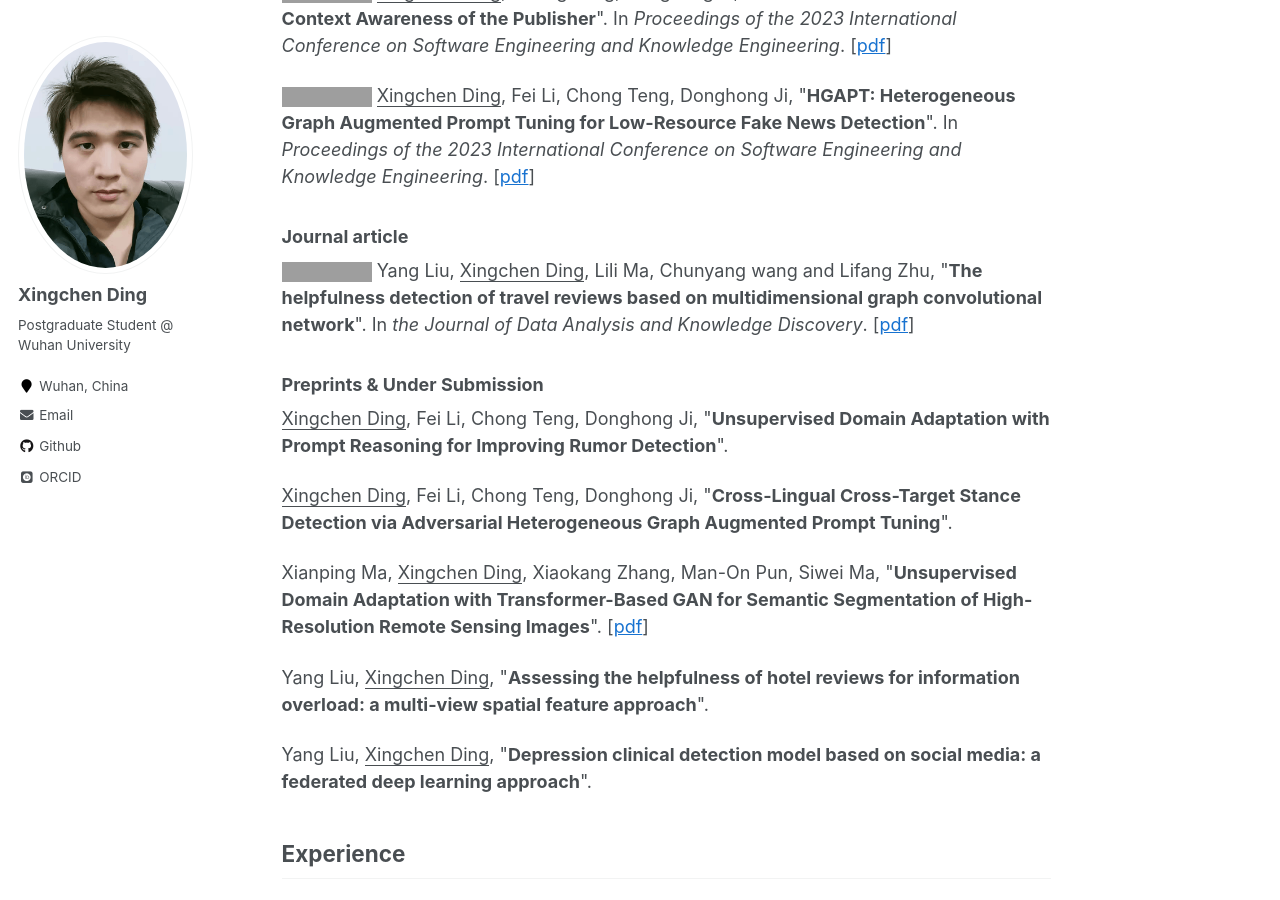
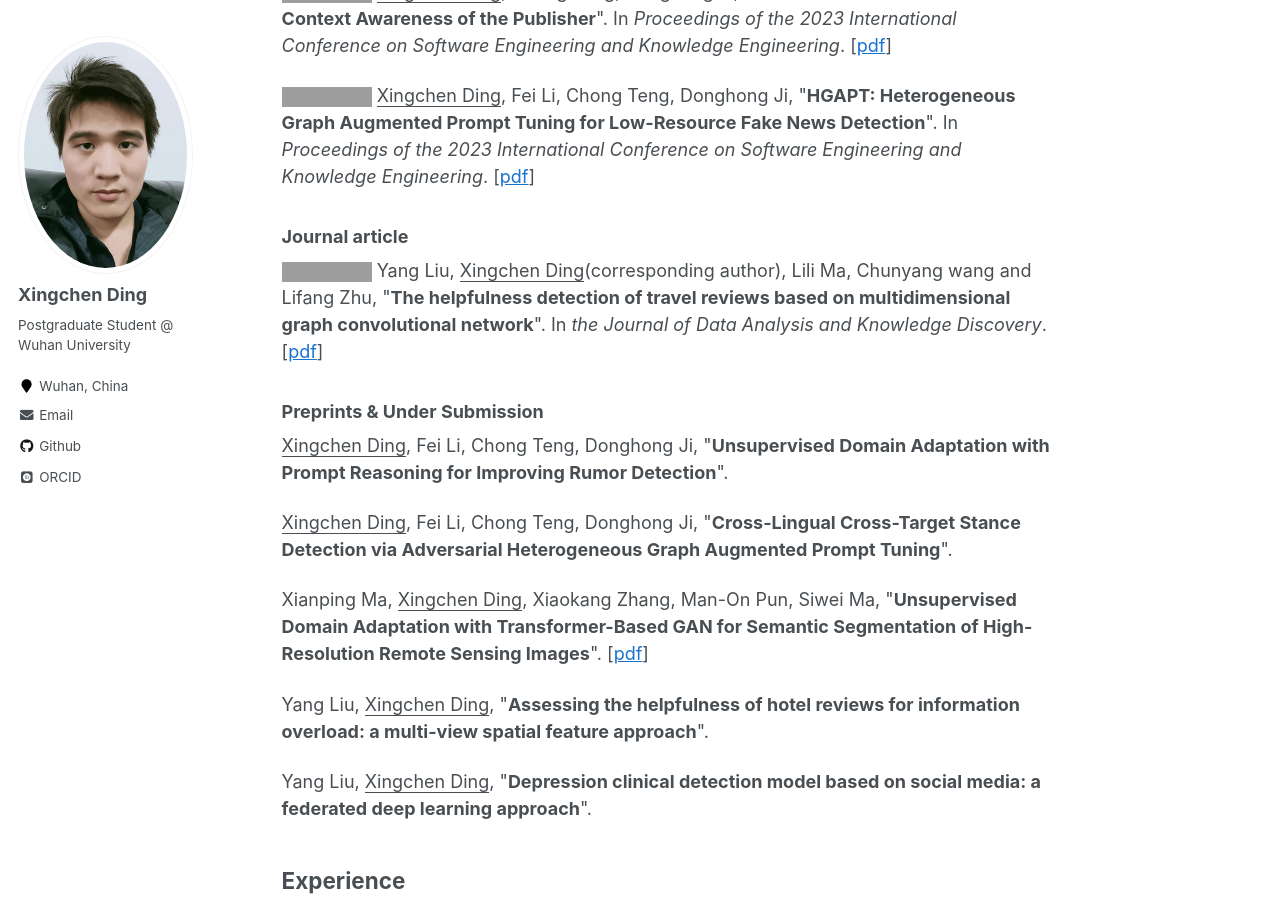
Before and after one commit to xingos123/xingos123.github.io, a Jekyll site: the page built from _pages/about.md, in a window 1280 px wide and 900 px high, scrolled down 1654 px. Built offline with Jekyll 4.4.1, drawn with Linux system fonts in a browser that asks for light colours; some web fonts are replaced; comment, search, counter and statistics services are not loaded; grey boxes are pictures that could not be loaded.

Commit message:
add. pap

```diff
--- a/_pages/about.md
+++ b/_pages/about.md
@@ -65,7 +65,7 @@ I am always looking for related colaboration. If you are interested to chat with
 
 ### Journal article
 
-<a href="https://kns.cnki.net/kcms2/article/abstract?v=3uoqIhG8C45S0n9fL2suRadTyEVl2pW9UrhTDCdPD66BsvSnCfrndbo-MNSP4LaaudAxAHu5zn55gm4f--rgb-5ZwxHsyZmC&uniplatform=NZKPT" target="_blank"><img src="https://img.shields.io/badge/DAKD-blue?style=flat-square"></a> Yang Liu, <u>Xingchen Ding</u>, Lili Ma, Chunyang wang and Lifang Zhu, &quot;**The helpfulness detection of travel reviews based on multidimensional graph convolutional network**&quot;. In *the Journal of Data Analysis and Knowledge Discovery*. [[pdf](https://xingos123.github.io/files/dataanalysis/multidimensional-graph-convolutional-network.pdf)]
+<a href="https://kns.cnki.net/kcms2/article/abstract?v=3uoqIhG8C45S0n9fL2suRadTyEVl2pW9UrhTDCdPD66BsvSnCfrndbo-MNSP4LaaudAxAHu5zn55gm4f--rgb-5ZwxHsyZmC&uniplatform=NZKPT" target="_blank"><img src="https://img.shields.io/badge/DAKD-blue?style=flat-square"></a> Yang Liu, <u>Xingchen Ding</u>(corresponding author), Lili Ma, Chunyang wang and Lifang Zhu, &quot;**The helpfulness detection of travel reviews based on multidimensional graph convolutional network**&quot;. In *the Journal of Data Analysis and Knowledge Discovery*. [[pdf](https://xingos123.github.io/files/dataanalysis/multidimensional-graph-convolutional-network.pdf)]
 
 ### Preprints & Under Submission
 
```
